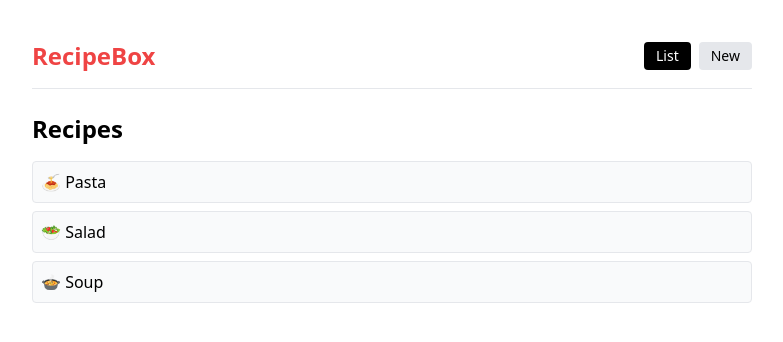
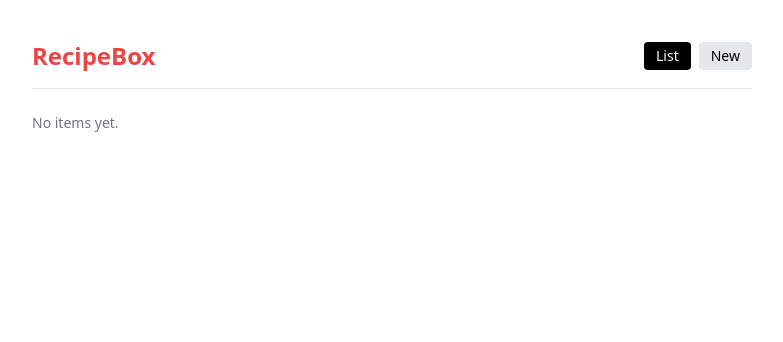
Before and after one commit to DianaBosinceanu11/recipebox, a Next.js app: page / in a window 1280 px wide. Shown: the top 342 px of the page, without its empty margins (248-1031 px from the left). Built offline with nearby package versions, Linux system fonts and the light colour scheme.

Commit message:
Add new item form and list rendering from localStorage

```diff
--- /dev/null
+++ b/src/app/ListClient.tsx
@@ -0,0 +1,25 @@
+'use client'
+import { useEffect, useState } from 'react'
+
+type Item = { id: string; title: string; status: string }
+
+export default function ListClient(){
+  const [data, setData] = useState<Item[]>([])
+
+  useEffect(()=>{
+    const items = JSON.parse(localStorage.getItem('items') || '[]')
+    setData(items)
+  }, [])
+
+  return (
+    <ul className="space-y-2">
+      {data.map(it=>(
+        <li key={it.id} className="p-3 rounded bg-gray-100">
+          <div className="font-medium">{it.title}</div>
+          <div className="text-sm text-gray-600">{it.status}</div>
+        </li>
+      ))}
+      {data.length === 0 && <p className="text-sm text-gray-500">No items yet.</p>}
+    </ul>
+  )
+}
--- a/src/app/new/page.tsx
+++ b/src/app/new/page.tsx
@@ -1,3 +1,30 @@
-export default function Page() {
-  return <h1 className="text-2xl font-semibold">Add New Recipe</h1>
+'use client'
+import { useState } from 'react'
+import { useRouter } from 'next/navigation'
+
+export default function Page(){
+  const [title, setTitle] = useState('')
+  const router = useRouter()
+
+  function add(){
+    if(!title.trim()) return
+    const items = JSON.parse(localStorage.getItem('items') || '[]')
+    items.push({ id: crypto.randomUUID(), title, status: 'todo' })
+    localStorage.setItem('items', JSON.stringify(items))
+    router.push('/') // back to List
+  }
+
+  return (
+    <div className="space-y-3">
+      <input
+        value={title}
+        onChange={e=>setTitle(e.target.value)}
+        placeholder="Title"
+        className="border p-2 rounded w-full"
+      />
+      <button onClick={add} className="px-3 py-2 rounded bg-black text-white">
+        Add
+      </button>
+    </div>
+  )
 }
--- a/src/app/page.tsx
+++ b/src/app/page.tsx
@@ -1,22 +1,14 @@
-const receipes = [
-  { id:1, title: "🍝 Pasta" },
-  { id:2, title: "🥗 Salad" },
-  { id:3, title: "🍲 Soup" },
-];
+// const receipes = [
+//   { id:1, title: "🍝 Pasta" },
+//   { id:2, title: "🥗 Salad" },
+//   { id:3, title: "🍲 Soup" },
+// ];
+
+import ListClient from "./ListClient";
 
 
 export default function Page() {
   return (
-    <div className="space-y-2">
-      <h1 className="text-2xl font-semibold mb-4">Recipes</h1>
-      {receipes.map((receipe) => (
-        <div
-          key={receipe.id}
-          className="p-2 border rounded bg-gray-50"
-        >
-          {receipe.title}
-        </div>
-      ))}
-    </div>
+    <ListClient />
   );
 }
```
